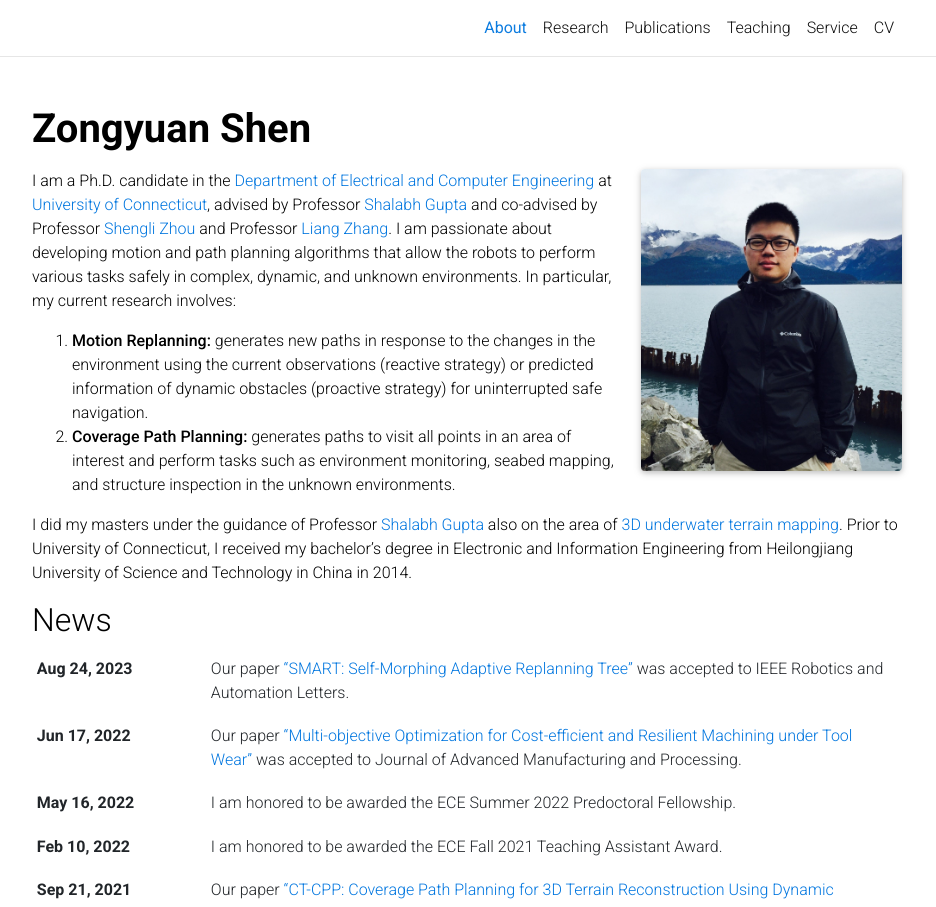
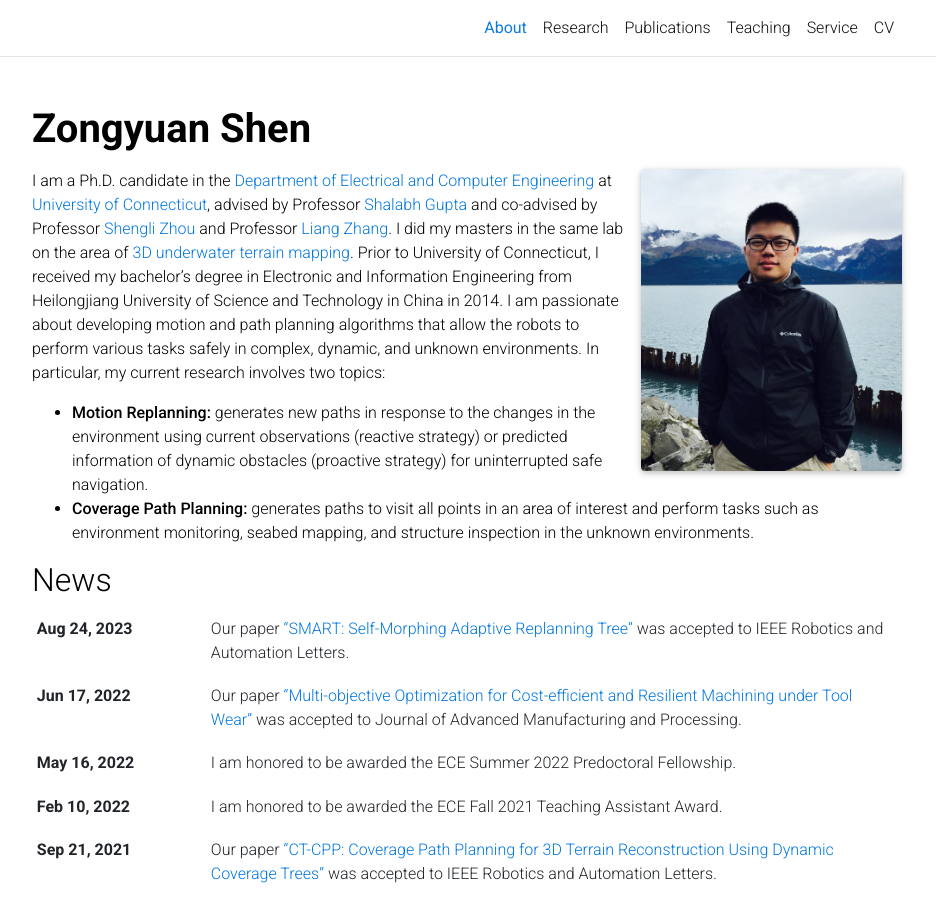
Before and after one commit to ZongyuanShen/ZongyuanShen.github.io, a Jekyll site: the page built from _pages/about.md, in a window 1280 px wide and 1233 px high, cut to the strip 0-907 px from the top of the window. Shown: the whole strip, without its empty margins (173-1109 px from the left). Built offline with Jekyll 4.4.1, drawn with Linux system fonts in a browser that asks for light colours; full-size pictures stand in for the smaller copies a plugin makes; some web fonts are replaced; comment, search, counter and statistics services are not loaded; a style sheet for code colours, icons or effects is not loaded.

Commit message:
Update about.md

```diff
--- a/_pages/about.md
+++ b/_pages/about.md
@@ -15,9 +15,7 @@
 social: true  # includes social icons at the bottom of the page
 ---
 
-I am a Ph.D. candidate in the [Department of Electrical and Computer Engineering](https://www.ee.uconn.edu/) at [University of Connecticut](https://uconn.edu/), advised by Professor [Shalabh Gupta](https://www.ee.uconn.edu/shalabh-gupta/) and co-advised by Professor [Shengli Zhou](https://www.ee.uconn.edu/shengli-zhou/) and Professor [Liang Zhang](https://www.ee.uconn.edu/liang-zhang/). I am passionate about developing motion and path planning algorithms that allow the robots to perform various tasks safely in complex, dynamic, and unknown environments. In particular, my current research involves:
+I am a Ph.D. candidate in the [Department of Electrical and Computer Engineering](https://www.ee.uconn.edu/) at [University of Connecticut](https://uconn.edu/), advised by Professor [Shalabh Gupta](https://www.ee.uconn.edu/shalabh-gupta/) and co-advised by Professor [Shengli Zhou](https://www.ee.uconn.edu/shengli-zhou/) and Professor [Liang Zhang](https://www.ee.uconn.edu/liang-zhang/). I did my masters in the same lab on the area of [3D underwater terrain mapping](https://digitalcommons.lib.uconn.edu/gs_theses/1133/). Prior to University of Connecticut, I received my bachelor's degree in Electronic and Information Engineering from Heilongjiang University of Science and Technology in China in 2014. I am passionate about developing motion and path planning algorithms that allow the robots to perform various tasks safely in complex, dynamic, and unknown environments. In particular, my current research involves two topics:
 
-1. **Motion Replanning:** generates new paths in response to the changes in the environment using the current observations (reactive strategy) or predicted information of dynamic obstacles (proactive strategy) for uninterrupted safe navigation.
-2. **Coverage Path Planning:** generates paths to visit all points in an area of interest and perform tasks such as environment monitoring, seabed mapping, and structure inspection in the unknown environments.
-
-I did my masters under the guidance of Professor [Shalabh Gupta](https://www.ee.uconn.edu/shalabh-gupta/) also on the area of [3D underwater terrain mapping](https://digitalcommons.lib.uconn.edu/gs_theses/1133/). Prior to University of Connecticut, I received my bachelor's degree in Electronic and Information Engineering from Heilongjiang University of Science and Technology in China in 2014.
+- **Motion Replanning:** generates new paths in response to the changes in the environment using current observations (reactive strategy) or predicted information of dynamic obstacles (proactive strategy) for uninterrupted safe navigation.
+- **Coverage Path Planning:** generates paths to visit all points in an area of interest and perform tasks such as environment monitoring, seabed mapping, and structure inspection in the unknown environments.
```
